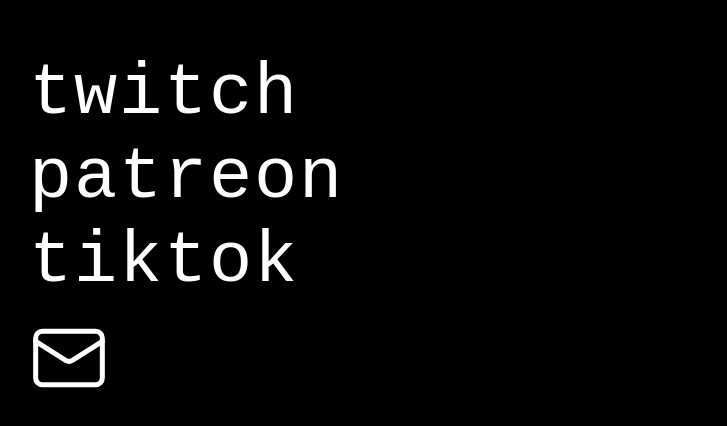
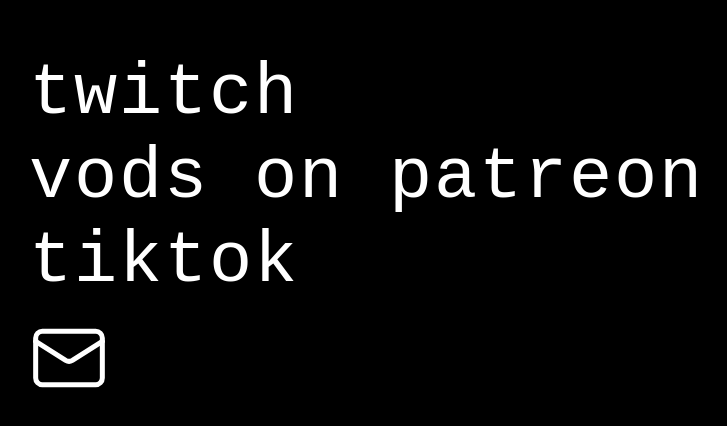
Before and after one commit to runibb/runi, a Next.js app: page / in a window 1280 px wide. Shown: the part 338-764 px from the top of the page, without its empty margins (19-746 px from the left). Built offline with nearby package versions, Linux system fonts and the light colour scheme; a web font is replaced by a local one.

Commit message:
update patreon link text to 'vods on patreon'
Co-authored-by: runibb <runibb@users.noreply.github.com>

```diff
--- a/app/page.tsx
+++ b/app/page.tsx
@@ -30,7 +30,7 @@ export default function Home() {
               rel="noopener noreferrer"
               className="font-sans text-5xl text-white tracking-wide transition-opacity hover:opacity-60 sm:text-6xl lg:text-7xl"
             >
-              patreon
+              vods on patreon
             </a>
           </li>
           <li>
```
